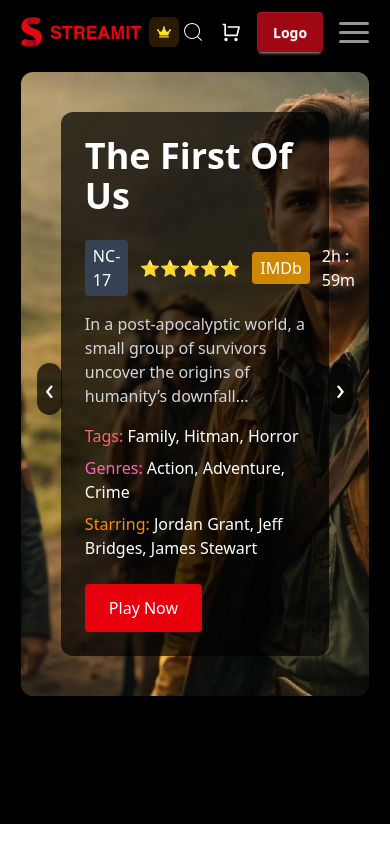
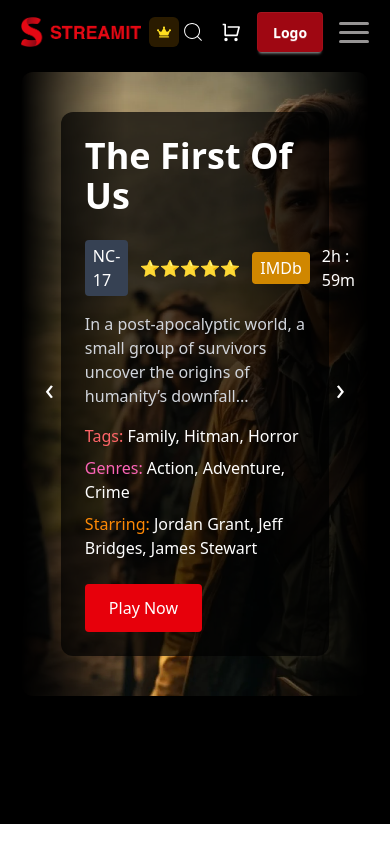
Before and after one commit to aratislamsafol/Movie-Theater, a React (Vite) app: page / in a window 390 px wide. Built offline with nearby package versions, Linux system fonts and the light colour scheme.

Commit message:
banner furnished

```diff
--- a/src/components/Banner/Banner.jsx
+++ b/src/components/Banner/Banner.jsx
@@ -55,11 +55,10 @@ const Banner = () => {
 
       {/* Left Content With Image */}
       <div className="relative w-full lg:w-2/3 p-10 mt-2 flex flex-col justify-center overflow-hidden rounded-xl">
-        {/* Background image as <img> for proper aspect ratio */}
         <img
           src={activeMovie.image}
           alt={activeMovie.title}
-          className="absolute inset-0 w-full h-full object-cover"
+          className="absolute inset-0 w-full h-full object-cover z-0 mask-r-from-60% lg:mask-r-from-40% mask-l-from-70%"
           loading="lazy"
           draggable={false}
         />
@@ -87,7 +86,7 @@ const Banner = () => {
                 prevIndex === 0 ? movies.length - 1 : prevIndex - 1
               )
             }
-            className="bg-black/70 text-white text-3xl p-2 rounded-full"
+            className="text-white text-3xl p-2 rounded-full w-5"
             aria-label="Previous"
           >
             ‹
@@ -97,7 +96,7 @@ const Banner = () => {
             onClick={() =>
               setActiveIndex((prevIndex) => (prevIndex + 1) % movies.length)
             }
-            className="bg-black/70 text-white text-3xl p-2 rounded-full"
+            className=" text-white text-3xl p-2 rounded-full"
             aria-label="Next"
           >
             ›
```
